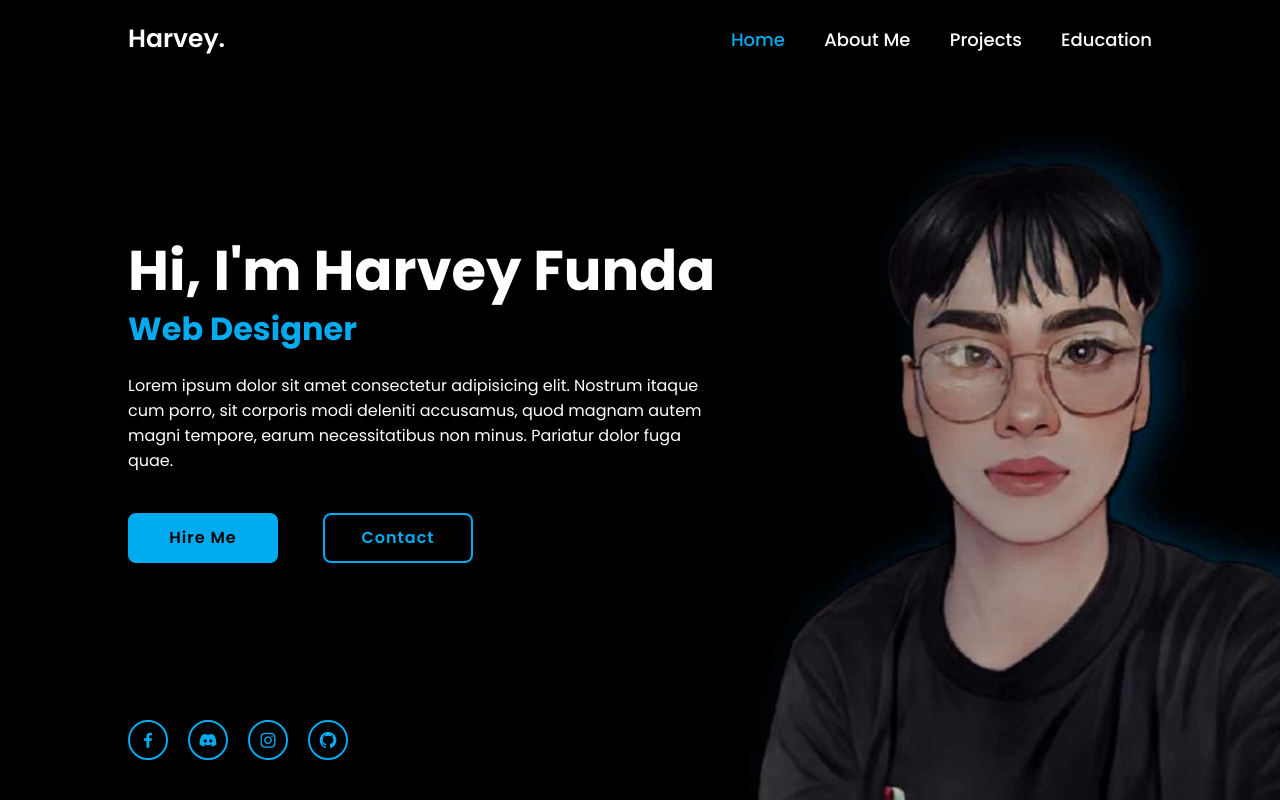
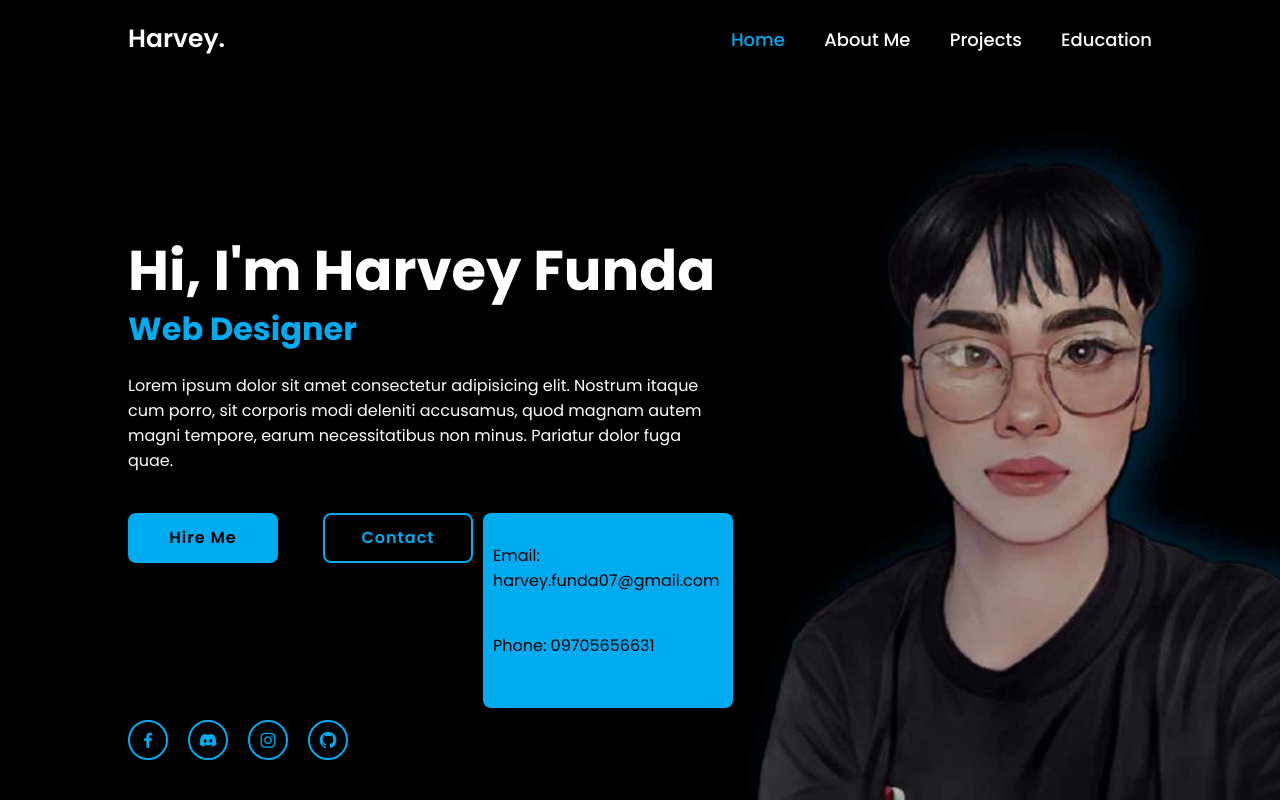
Before and after one commit to HaileySnow/Harvey-s-Portfolio, a plain HTML site: page PortfolioMenu.html in a window 1280 px wide. Both pictures are taken after a click on the link "Contact". Drawn offline with nearby package versions, Linux system fonts and the light colour scheme.

Commit message:
Harvey's Portfolio

```diff
--- a/PortfolioMenu.html
+++ b/PortfolioMenu.html
@@ -7,8 +7,7 @@
     <meta name="viewport" content="width=device-width, initial-scale=1.0">
     <title>Personal Portfolio Website</title>
     <link rel="stylesheet" href="style.css">
-    <link href='https://unpkg.com/boxicons@2.1.4/css/boxicons.min.css' rel='stylesheet'>
-
+    <link href="https://unpkg.com/boxicons@2.1.4/css/boxicons.min.css" rel="stylesheet">
 </head>
 
 <body>
@@ -27,27 +26,44 @@
         <div class="home-content">
             <h1>Hi, I'm Harvey Funda</h1>
             <h3>Web Designer</h3>
-            <p>Lorem ipsum dolor sit amet consectetur adipisicing elit.
-                Nostrum itaque cum porro, sit corporis modi deleniti accusamus,
-                quod magnam autem magni tempore, earum necessitatibus non minus.
-                Pariatur dolor fuga quae.</p>
-                <div class="btn-box">
-                    <a href="Hire Me.html">Hire Me</a>
-                    <a href="#">Contact</a>
+            <p>Lorem ipsum dolor sit amet consectetur adipisicing elit. Nostrum itaque cum porro, sit corporis modi deleniti accusamus, quod magnam autem magni tempore, earum necessitatibus non minus. Pariatur dolor fuga quae.</p>
+            <div class="btn-box">
+                <a href="Hire Me.html">Hire Me</a>
+                <a href="#" id="contactButton">Contact</a>
+                <div id="contactInfo" class="hidden">
+                    <p>Email: harvey.funda07@gmail.com</p>
+                    <p>Phone: 09705656631</p>
                 </div>
+            </div>
         </div>
 
         <div class="home-sci">
-
-            <a href="https://www.facebook.com/markharvey.funda.7/" target="_blank"><i class='bx bxl-facebook'></i></a>
-            <a href="https://discordapp.com/users/966296266252378133" target="_blank"><i class='bx bxl-discord-alt'></i></a>
-            <a href="https://www.instagram.com/yoasovey/" target="_blank"><i class='bx bxl-instagram'></i></a>
-            <a href="https://github.com/HaileySnow" target="_blank"><i class='bx bxl-github'></i></a>
+            <a href="https://www.facebook.com/markharvey.funda.7/" target="_blank"><i class="bx bxl-facebook"></i></a>
+            <a href="https://discordapp.com/users/966296266252378133" target="_blank"><i class="bx bxl-discord-alt"></i></a>
+            <a href="https://www.instagram.com/yoasovey/" target="_blank"><i class="bx bxl-instagram"></i></a>
+            <a href="https://github.com/HaileySnow" target="_blank"><i class="bx bxl-github"></i></a>
         </div>
 
         <span class="home-imgHover"></span>
+    </section>
 
-    </section>
+    <script src="script.js"></script>
 </body>
+<script>
+    document.addEventListener('DOMContentLoaded', () => {
+        const contactButton = document.getElementById('contactButton');
+        const contactInfo = document.getElementById('contactInfo');
+
+        contactButton.addEventListener('click', (event) => {
+            event.preventDefault();
+            if (contactInfo.classList.contains('hidden')) {
+                contactInfo.classList.remove('hidden');
+            } else {
+                contactInfo.classList.add('hidden');
+            }
+        });
+    });
+    </script>
+
 
 </html>
--- a/style.css
+++ b/style.css
@@ -319,6 +319,25 @@ body {
     z-index: 100;
 
 }
+.hidden {
+    display: none;
+}
+
+#contactInfo {
+    position: absolute;
+    top: 0;
+    left: calc(100% + 10px); /* Position to the right of the Contact button */
+    background: #00abf0;
+    color: black;
+    padding: 10px;
+    border-radius: 8px;
+    box-shadow: 0 4px 6px rgba(0, 0, 0, 0.1);
+    width: 250px;
+    transition: opacity 0.1s ease-in-out;
+    z-index: 100;
+}
+
+
 
 /*KEYFRAMES ANIMATION*/
 @keyframes showRight {
```
Also changed, not shown: Projects.html (+28 -2 lines), 1 other file.
